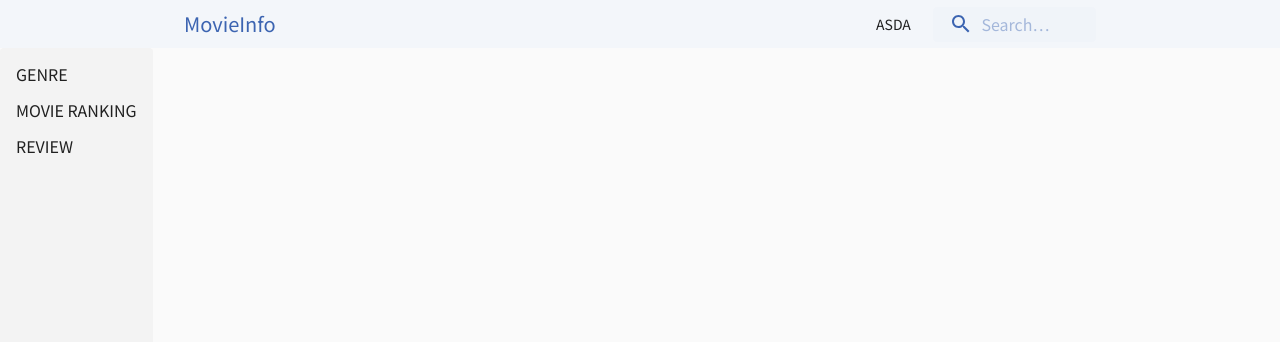
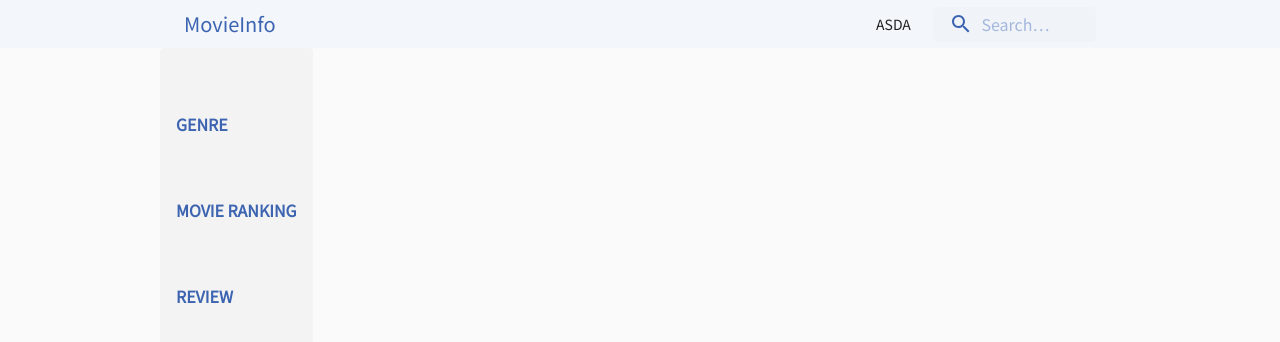
Before and after one commit to SeoGyoCodingDan/movie_site_front, a React (Create React App) app: page /movie/1 in a window 1280 px wide. Shown: the top 342 px of the page. Built offline with nearby package versions, Linux system fonts and the light colour scheme; no server answers.

Commit message:
메뉴바 레이아웃 조정

```diff
--- a/src/components/Menubar.js
+++ b/src/components/Menubar.js
@@ -2,25 +2,31 @@ import React from 'react';
 import {makeStyles, MenuItem, MenuList, Paper, Typography} from "@material-ui/core";
 
 const Menubar = () => {
-    const useStyles = makeStyles({
+    const useStyles = makeStyles((theme) => ({
         root: {
+            marginLeft: 160,
             position: 'absolute',
             height: '100%',
-            background: '#F3F3F3'
+            background: '#F3F3F3',
         },
-    });
+        menuItem: {
+            marginTop: 50,
+            color: theme.palette.secondary.main,
+            fontWeight: 'bold',
+        }
+    }));
 
     const classes = useStyles();
     return (
         <Paper className={classes.root}>
             <MenuList>
-                <MenuItem>
+                <MenuItem className={classes.menuItem}>
                     <Typography variant="inherit">GENRE</Typography>
                 </MenuItem>
-                <MenuItem>
+                <MenuItem className={classes.menuItem}>
                     <Typography variant="inherit">MOVIE RANKING</Typography>
                 </MenuItem>
-                <MenuItem>
+                <MenuItem className={classes.menuItem}>
                     <Typography variant="inherit">REVIEW</Typography>
                 </MenuItem>
             </MenuList>
```
